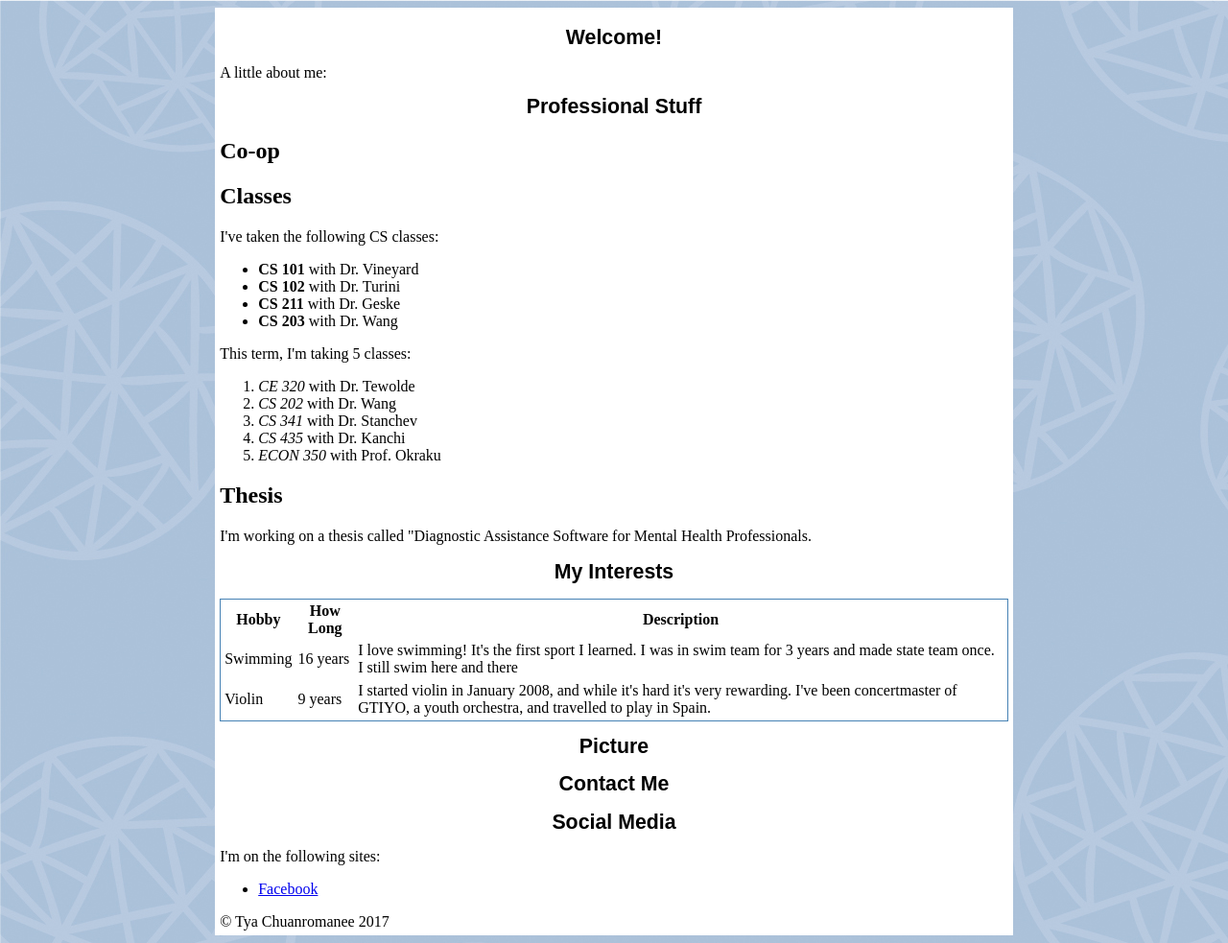
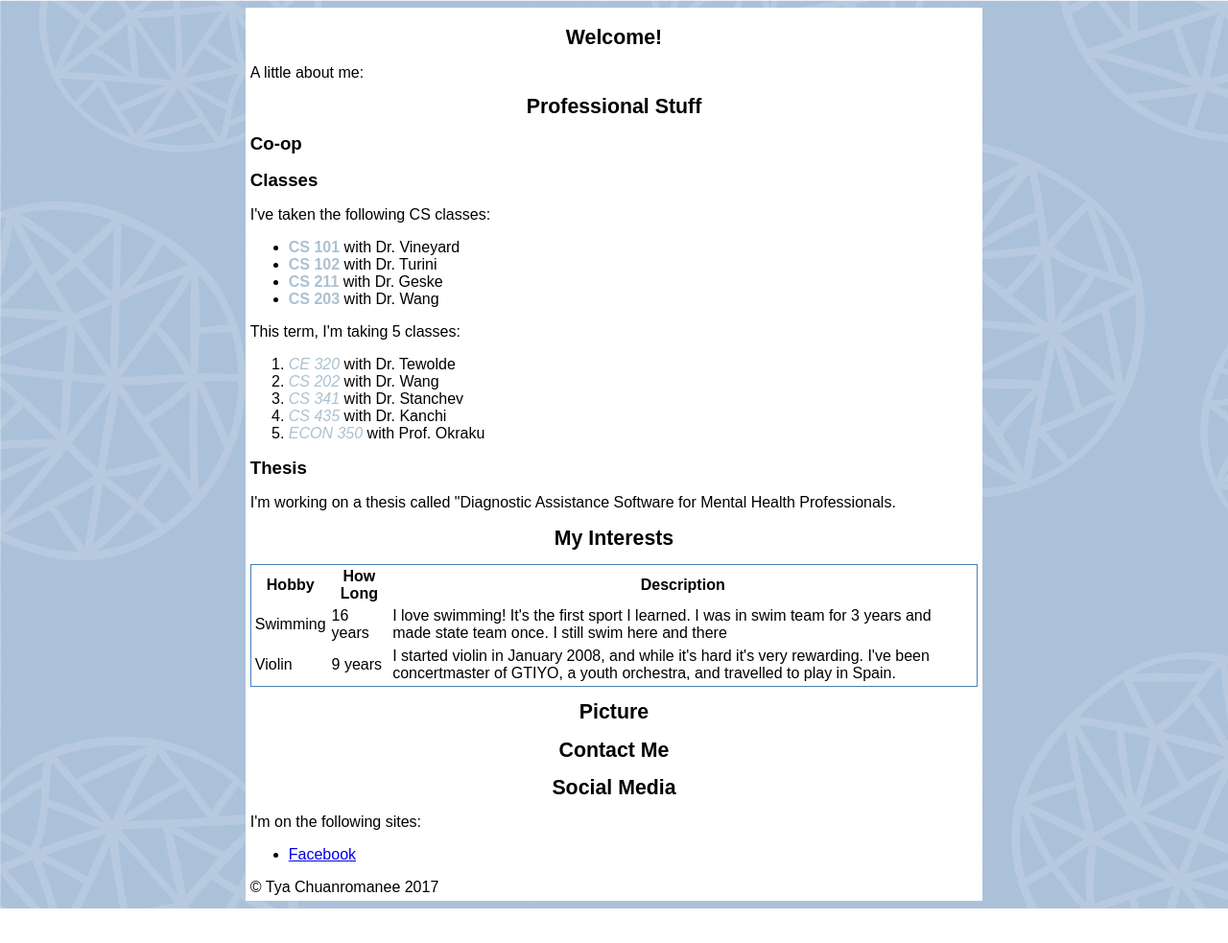
Before and after one commit to tchuanromanee/Kettering-Work, a PHP site: page / in a window 1280 px wide. Shown: the whole page at 96% size. After the commit the page ends 947 px from the top, so only its background shows below. Run offline with PHP 8.4, Linux system fonts and the light colour scheme.

Commit message:
Add HW 1 css file

```diff
--- a/CS 341/Assignments/Assignment1/style.css
+++ b/CS 341/Assignments/Assignment1/style.css
@@ -1,13 +1,26 @@
 body {
     background-color: SteelBlue;
     background-image: url(seamless_pattern_color_02.jpg);
+    font-size: 12pt;
+    font-family: sans-serif, arial;
 }
 
+/* Header definitions */
 h1 {
     font-size: 16pt;
     font-family: sans-serif, arial;
     text-align: center;
 }
+
+h2 {
+    font-size: 14pt;
+}
+
+/* Text decoration elements */
+strong, em {
+    color: #ABC1D0;
+}
+
 
 table {
     border-color: steelblue;
@@ -25,5 +38,6 @@ td {
     padding: 5px;
     margin: auto;
     background-color: white;
-    width: 65%;
+    width: 60%;
+    text-align: justify;
 }
```
